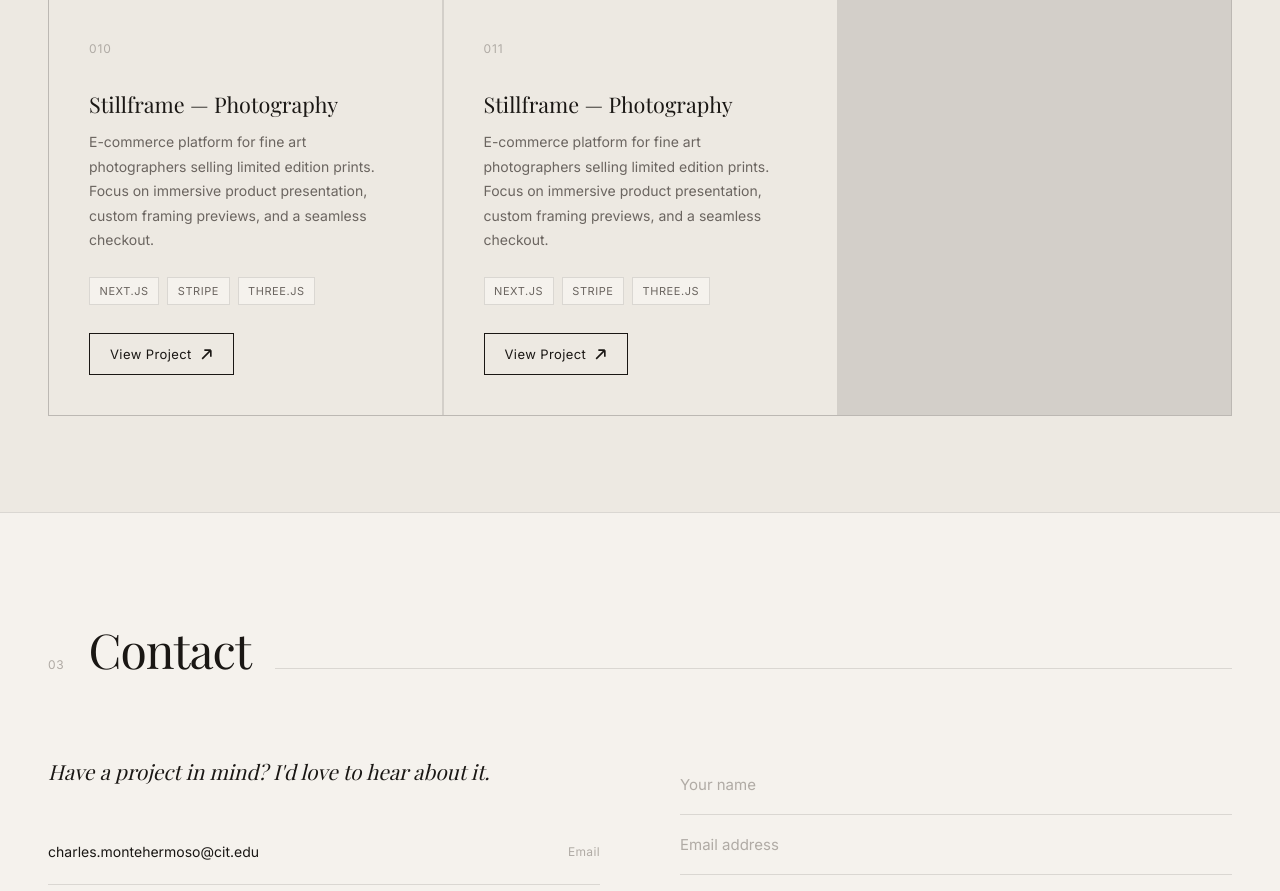
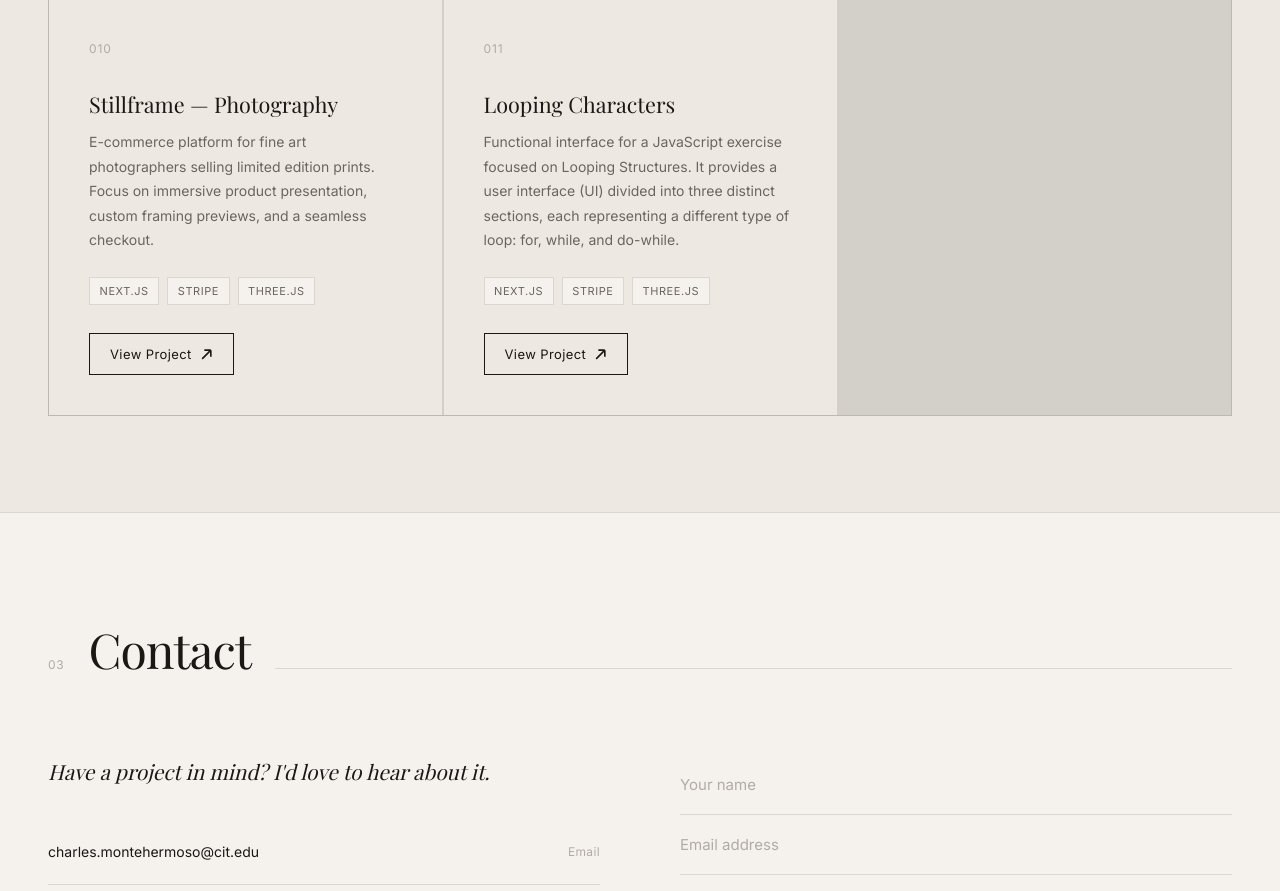
Before and after one commit to gxr4/WEBSITE201_test, a plain HTML site: page index.html in a window 1280 px wide. Shown: the part 3054-3945 px from the top of the page. Drawn offline with nearby package versions, Linux system fonts and the light colour scheme; a web font is replaced by a local one.

Commit message:
second revise

```diff
--- a/index.html
+++ b/index.html
@@ -234,8 +234,8 @@
 
     <div class="project-card fade-in">
       <div class="project-num">011</div>
-      <h3 class="project-title">Stillframe — Photography</h3>
-      <p class="project-desc">E-commerce platform for fine art photographers selling limited edition prints. Focus on immersive product presentation, custom framing previews, and a seamless checkout.</p>
+      <h3 class="project-title">Looping Characters</h3>
+      <p class="project-desc">Functional interface for a JavaScript exercise focused on Looping Structures. It provides a user interface (UI) divided into three distinct sections, each representing a different type of loop: for, while, and do-while.</p>
       <div class="project-tags">
         <span class="tag">Next.js</span>
         <span class="tag">Stripe</span>
```
